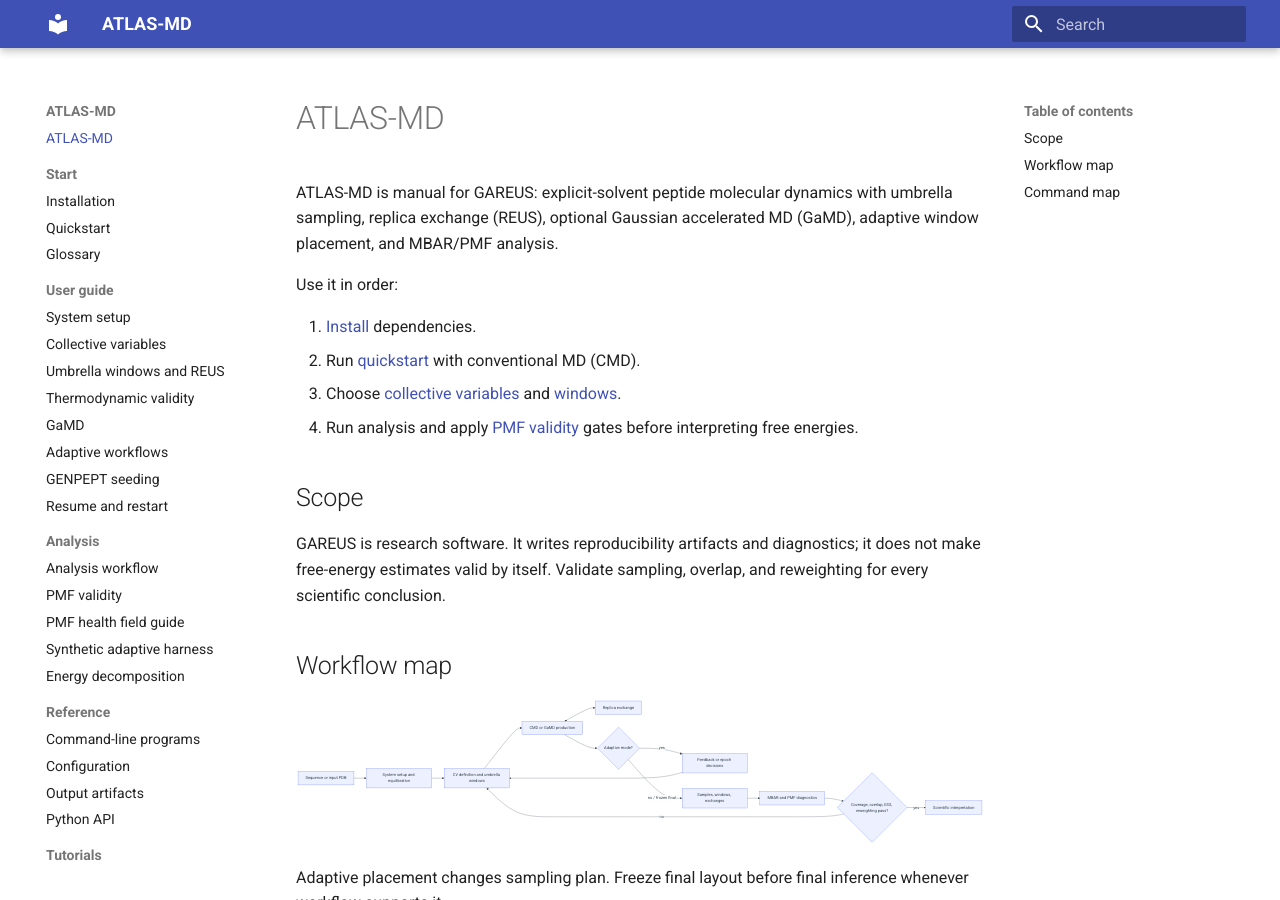
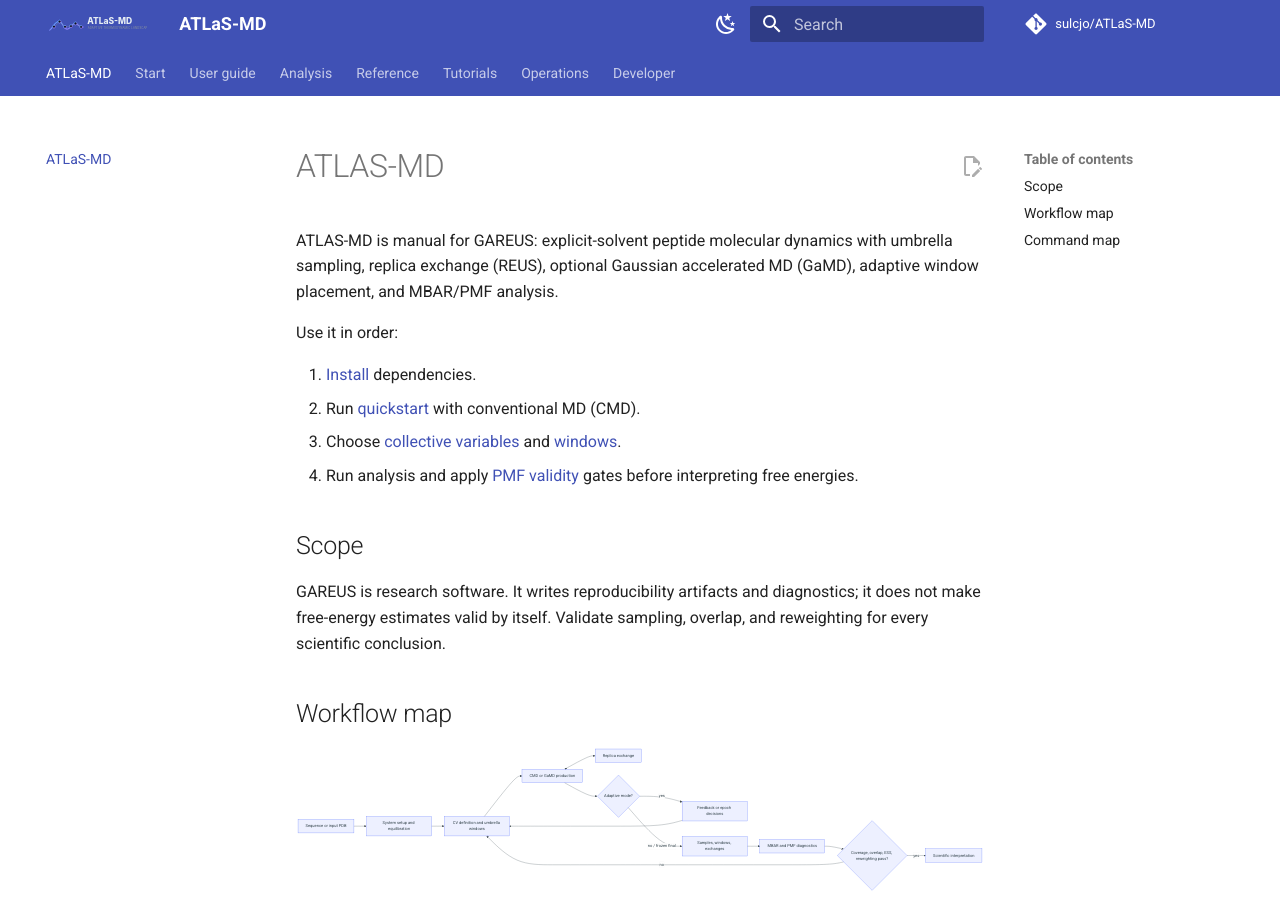
Before and after one commit to sulcjo/ATLaS-MD, an MkDocs documentation site: the page built from docs/atlas-md/index.md, in a window 1280 px wide and 900 px high. Built offline with MkDocs 1.6.1 and Material for MkDocs 9.7.7, drawn with Linux system fonts in a browser that asks for light colours; comment, search, counter and statistics services are not loaded.

Commit message:
style: brand MkDocs site

```diff
--- a/mkdocs.yml
+++ b/mkdocs.yml
@@ -1,16 +1,33 @@
-site_name: ATLAS-MD
-site_description: GaREUS peptide sampling manual
+site_name: ATLaS-MD
+site_description: Adaptive Thermodynamic Landscape Sampling for molecular dynamics
 site_url: https://sulcjo.github.io/2026_peptide_sampler/
-repo_name: GAREUS peptide sampler
+repo_name: sulcjo/ATLaS-MD
+repo_url: https://github.com/sulcjo/ATLaS-MD
+edit_uri: edit/main/docs/atlas-md/
 docs_dir: docs/atlas-md
 theme:
   name: material
   language: en
+  logo: assets/atlas-md-logo.svg
+  favicon: assets/atlas-md-logo.svg
   features:
     - navigation.sections
     - navigation.path
     - navigation.top
+    - navigation.tabs
     - content.code.copy
+    - content.action.edit
+  palette:
+    - media: "(prefers-color-scheme: light)"
+      scheme: default
+      toggle:
+        icon: material/weather-night
+        name: Switch to dark mode
+    - media: "(prefers-color-scheme: dark)"
+      scheme: slate
+      toggle:
+        icon: material/weather-sunny
+        name: Switch to light mode
 markdown_extensions:
   - admonition
   - pymdownx.details
@@ -20,10 +37,14 @@ markdown_extensions:
           class: mermaid
           format: !!python/name:pymdownx.superfences.fence_code_format
   - pymdownx.highlight
+  - pymdownx.arithmatex:
+      generic: true
   - toc:
       permalink: true
+extra_javascript:
+  - https://cdn.jsdelivr.net/npm/mathjax@3/es5/tex-mml-chtml.js
 nav:
-  - ATLAS-MD: index.md
+  - ATLaS-MD: index.md
   - Start:
       - Installation: start/installation.md
       - Quickstart: start/quickstart.md
```
